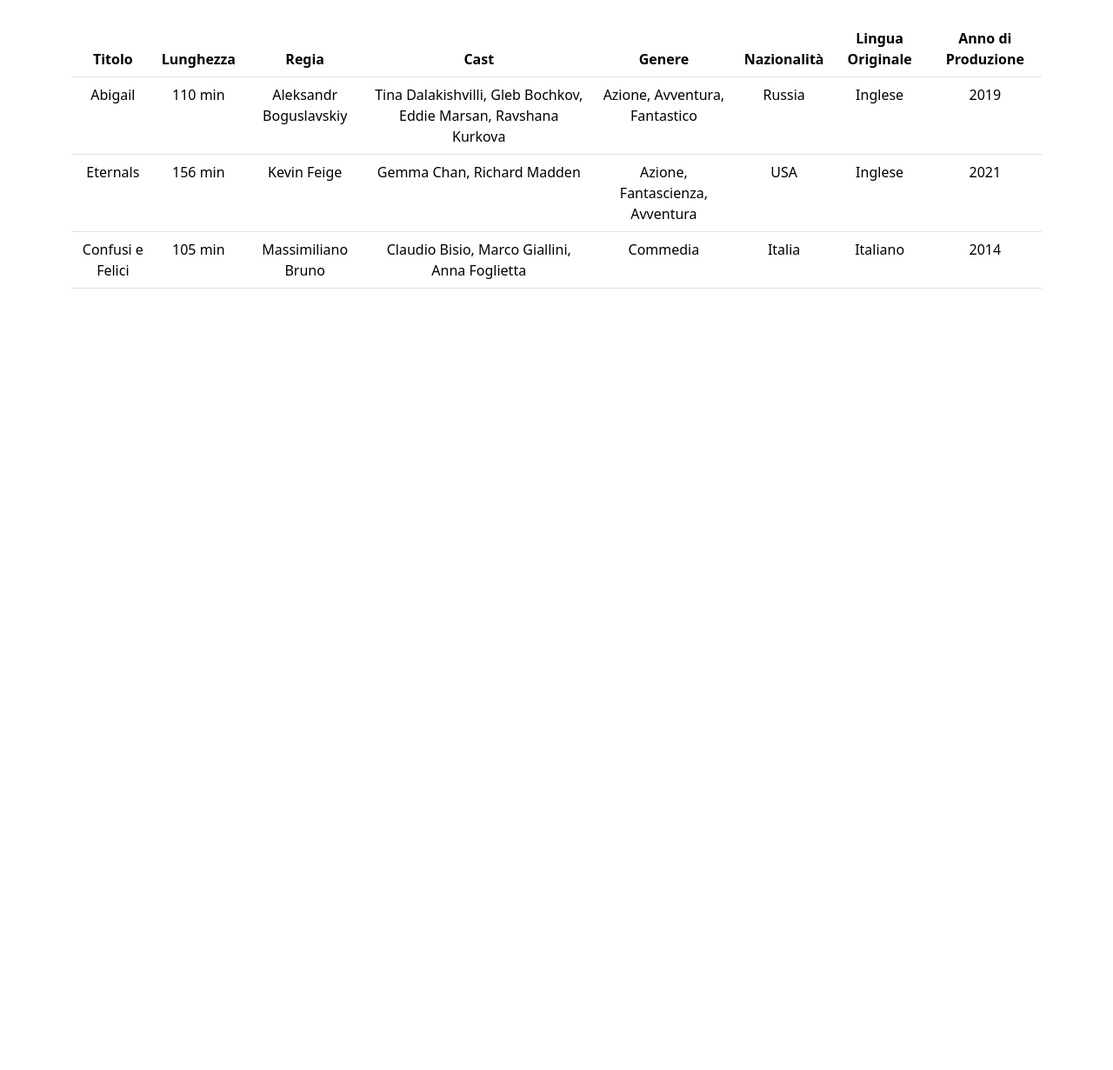
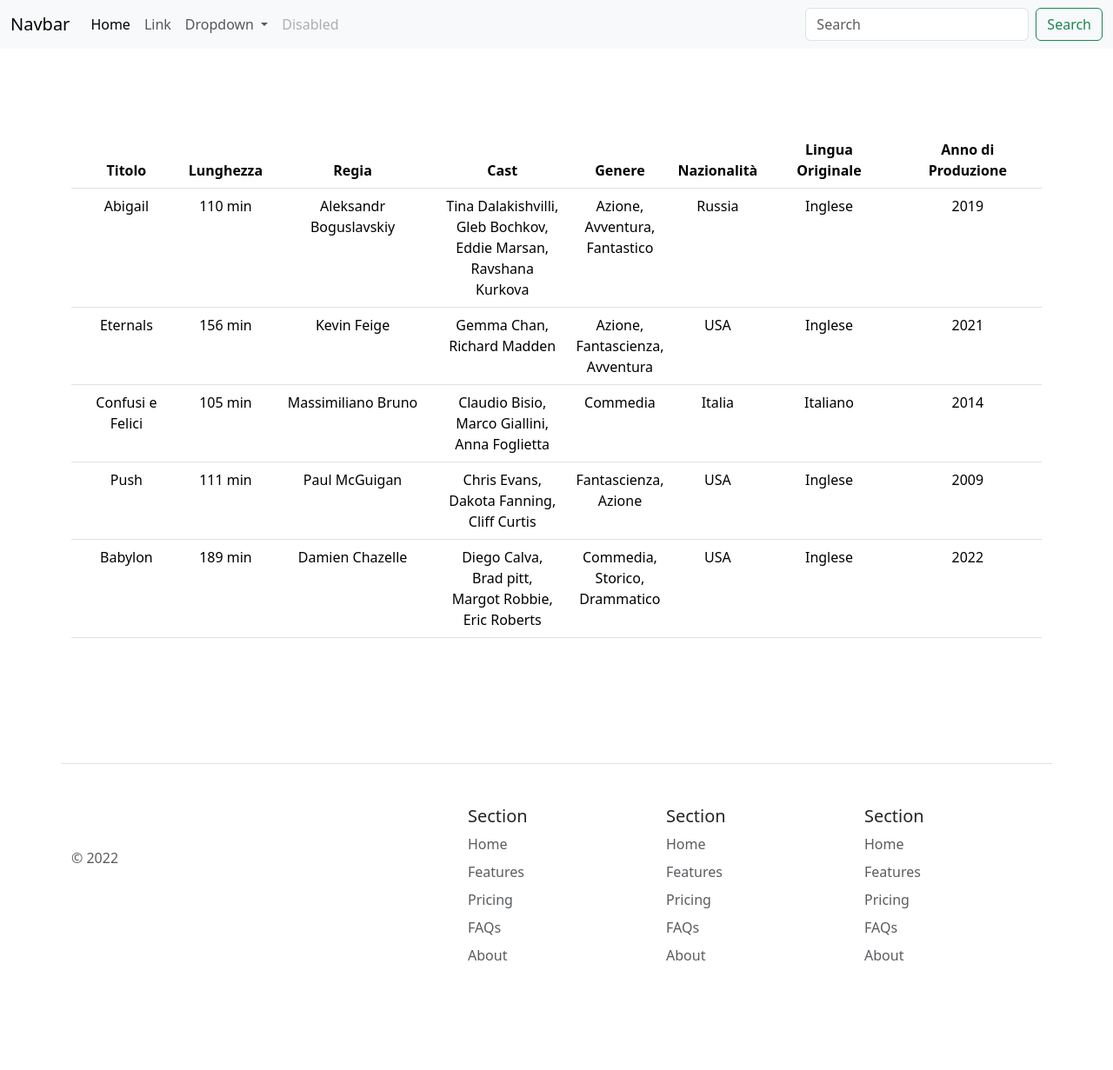
Before and after one commit to marcodedemo/php-oop-1, a PHP site: page / in a window 1280 px wide. Shown: the whole page at 87% size. Before the commit the page ends 332 px from the top, so only its background shows below. Run offline with PHP 8.4, Linux system fonts and the light colour scheme.

Commit message:
feat: bonus 2 + added films

```diff
--- a/db.php
+++ b/db.php
@@ -5,13 +5,18 @@
 require_once './Models/Movie.php';
 
 
-$abigail = new Movie("Abigail",110,"Aleksandr Boguslavskiy",["Tina Dalakishvilli", "Gleb Bochkov", "Eddie Marsan","Ravshana Kurkova"],["Azione", "Avventura", "Fantastico"], "Russia","Inglese",2019);
-
-$eternals =  new Movie("Eternals",156,"Kevin Feige", ["Gemma Chan", "Richard Madden"],["Azione", "Fantascienza", "Avventura"], "USA", "Inglese", 2021);
-
-$confusiEFelici = new Movie("Confusi e Felici", 105, "Massimiliano Bruno", ["Claudio Bisio", "Marco Giallini", "Anna Foglietta"], ["Commedia"],"Italia", "Italiano", 2014 );
-
 $movies = [
 
-    $abigail, $eternals,$confusiEFelici
+    new Movie("Abigail",110,"Aleksandr Boguslavskiy",["Tina Dalakishvilli", "Gleb Bochkov", "Eddie Marsan","Ravshana Kurkova"],["Azione", "Avventura", "Fantastico"], "Russia","Inglese",2019),
+
+    new Movie("Eternals",156,"Kevin Feige", ["Gemma Chan", "Richard Madden"],["Azione", "Fantascienza", "Avventura"], "USA", "Inglese", 2021),
+
+    new Movie("Confusi e Felici", 105, "Massimiliano Bruno", ["Claudio Bisio", "Marco Giallini", "Anna Foglietta"], ["Commedia"],"Italia", "Italiano", 2014 ),
+
+    new Movie("Push", 111, "Paul McGuigan", ["Chris Evans", "Dakota Fanning", "Cliff Curtis"], ["Fantascienza", "Azione"], "USA", "Inglese", 2009),
+
+    new Movie("Babylon", 189, "Damien Chazelle", ["Diego Calva", "Brad pitt", "Margot Robbie", "Eric Roberts"], ["Commedia", "Storico", "Drammatico"], "USA", "Inglese", 2022),
+
+
+
 ];
--- a/index.php
+++ b/index.php
@@ -26,7 +26,11 @@ require_once './db.php';
 
 <body>
 
-    <div class="container pt-4">
+    <?php
+    include './partials/navbar.php';
+    ?>
+
+    <div class="container pt-5 mt-5">
 
         <table class="table text-center">
 
@@ -53,8 +57,8 @@ require_once './db.php';
                     <td><?= $singleMovie->title ?></td>
                     <td><?= $singleMovie->getLengthString() ?></td>
                     <td><?= $singleMovie->director ?></td>
-                    <td><?= implode(", ", $singleMovie->cast) ?></td>
-                    <td><?= implode(", ", $singleMovie->category) ?></td>
+                    <td><?= implode(",<br/>", $singleMovie->cast) ?></td>
+                    <td><?= implode(",<br/>", $singleMovie->category) ?></td>
                     <td><?= $singleMovie->nationality ?></td>
                     <td><?= $singleMovie->language ?></td>
                     <td><?= $singleMovie->productionYear ?></td>
@@ -70,8 +74,13 @@ require_once './db.php';
 
         </table>
 
+
+
     </div>
 
+    <?php
+    include './partials/footer.php';
+    ?>
 
     <!-- Bootstrap -->
     <script src="https://cdn.jsdelivr.net/npm/bootstrap@5.3.0-alpha3/dist/js/bootstrap.bundle.min.js" integrity="sha384-ENjdO4Dr2bkBIFxQpeoTz1HIcje39Wm4jDKdf19U8gI4ddQ3GYNS7NTKfAdVQSZe" crossorigin="anonymous"></script>
--- /dev/null
+++ b/partials/footer.php
@@ -0,0 +1,47 @@
+<div class="container pt-5 mt-5">
+  <footer class="row row-cols-1 row-cols-sm-2 row-cols-md-5 py-5 my-5 border-top">
+    <div class="col mb-3">
+      <a href="/" class="d-flex align-items-center mb-3 link-dark text-decoration-none">
+        <svg class="bi me-2" width="40" height="32"><use xlink:href="#bootstrap"/></svg>
+      </a>
+      <p class="text-muted">&copy; 2022</p>
+    </div>
+
+    <div class="col mb-3">
+
+    </div>
+
+    <div class="col mb-3">
+      <h5>Section</h5>
+      <ul class="nav flex-column">
+        <li class="nav-item mb-2"><a href="#" class="nav-link p-0 text-muted">Home</a></li>
+        <li class="nav-item mb-2"><a href="#" class="nav-link p-0 text-muted">Features</a></li>
+        <li class="nav-item mb-2"><a href="#" class="nav-link p-0 text-muted">Pricing</a></li>
+        <li class="nav-item mb-2"><a href="#" class="nav-link p-0 text-muted">FAQs</a></li>
+        <li class="nav-item mb-2"><a href="#" class="nav-link p-0 text-muted">About</a></li>
+      </ul>
+    </div>
+
+    <div class="col mb-3">
+      <h5>Section</h5>
+      <ul class="nav flex-column">
+        <li class="nav-item mb-2"><a href="#" class="nav-link p-0 text-muted">Home</a></li>
+        <li class="nav-item mb-2"><a href="#" class="nav-link p-0 text-muted">Features</a></li>
+        <li class="nav-item mb-2"><a href="#" class="nav-link p-0 text-muted">Pricing</a></li>
+        <li class="nav-item mb-2"><a href="#" class="nav-link p-0 text-muted">FAQs</a></li>
+        <li class="nav-item mb-2"><a href="#" class="nav-link p-0 text-muted">About</a></li>
+      </ul>
+    </div>
+
+    <div class="col mb-3">
+      <h5>Section</h5>
+      <ul class="nav flex-column">
+        <li class="nav-item mb-2"><a href="#" class="nav-link p-0 text-muted">Home</a></li>
+        <li class="nav-item mb-2"><a href="#" class="nav-link p-0 text-muted">Features</a></li>
+        <li class="nav-item mb-2"><a href="#" class="nav-link p-0 text-muted">Pricing</a></li>
+        <li class="nav-item mb-2"><a href="#" class="nav-link p-0 text-muted">FAQs</a></li>
+        <li class="nav-item mb-2"><a href="#" class="nav-link p-0 text-muted">About</a></li>
+      </ul>
+    </div>
+  </footer>
+</div>
--- /dev/null
+++ b/partials/navbar.php
@@ -0,0 +1,36 @@
+<nav class="navbar navbar-expand-lg bg-body-tertiary">
+  <div class="container-fluid">
+    <a class="navbar-brand" href="#">Navbar</a>
+    <button class="navbar-toggler" type="button" data-bs-toggle="collapse" data-bs-target="#navbarSupportedContent" aria-controls="navbarSupportedContent" aria-expanded="false" aria-label="Toggle navigation">
+      <span class="navbar-toggler-icon"></span>
+    </button>
+    <div class="collapse navbar-collapse" id="navbarSupportedContent">
+      <ul class="navbar-nav me-auto mb-2 mb-lg-0">
+        <li class="nav-item">
+          <a class="nav-link active" aria-current="page" href="#">Home</a>
+        </li>
+        <li class="nav-item">
+          <a class="nav-link" href="#">Link</a>
+        </li>
+        <li class="nav-item dropdown">
+          <a class="nav-link dropdown-toggle" href="#" role="button" data-bs-toggle="dropdown" aria-expanded="false">
+            Dropdown
+          </a>
+          <ul class="dropdown-menu">
+            <li><a class="dropdown-item" href="#">Action</a></li>
+            <li><a class="dropdown-item" href="#">Another action</a></li>
+            <li><hr class="dropdown-divider"></li>
+            <li><a class="dropdown-item" href="#">Something else here</a></li>
+          </ul>
+        </li>
+        <li class="nav-item">
+          <a class="nav-link disabled">Disabled</a>
+        </li>
+      </ul>
+      <form class="d-flex" role="search">
+        <input class="form-control me-2" type="search" placeholder="Search" aria-label="Search">
+        <button class="btn btn-outline-success" type="submit">Search</button>
+      </form>
+    </div>
+  </div>
+</nav>
```
